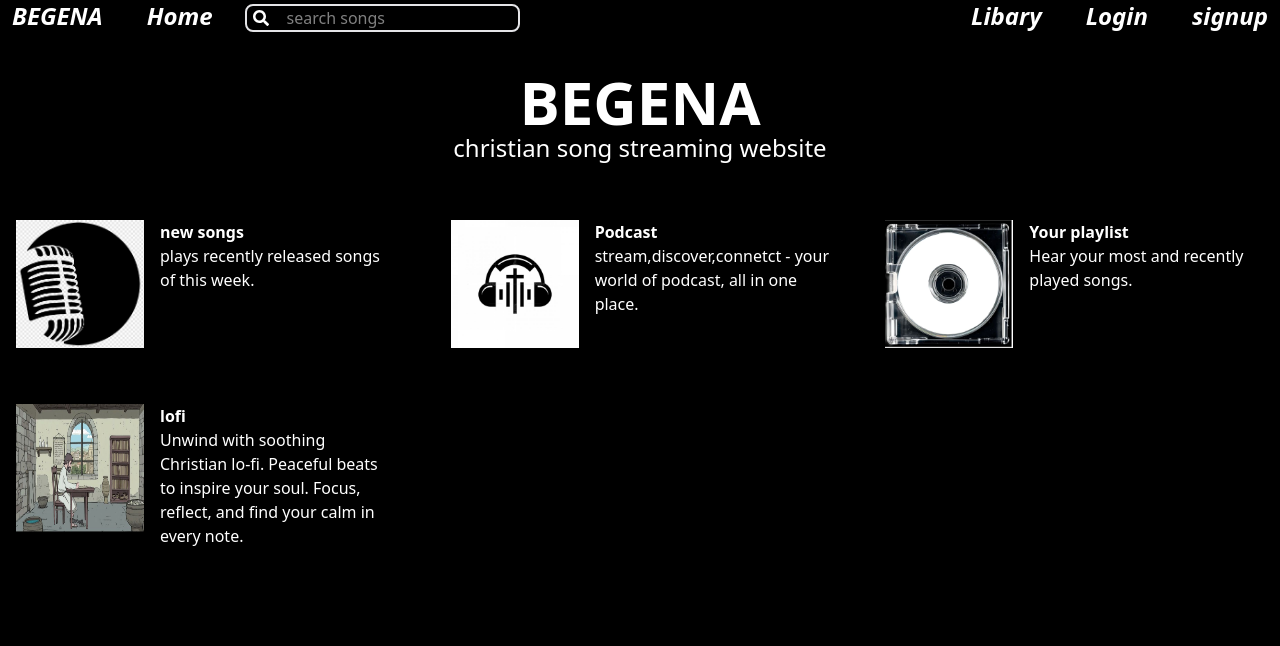
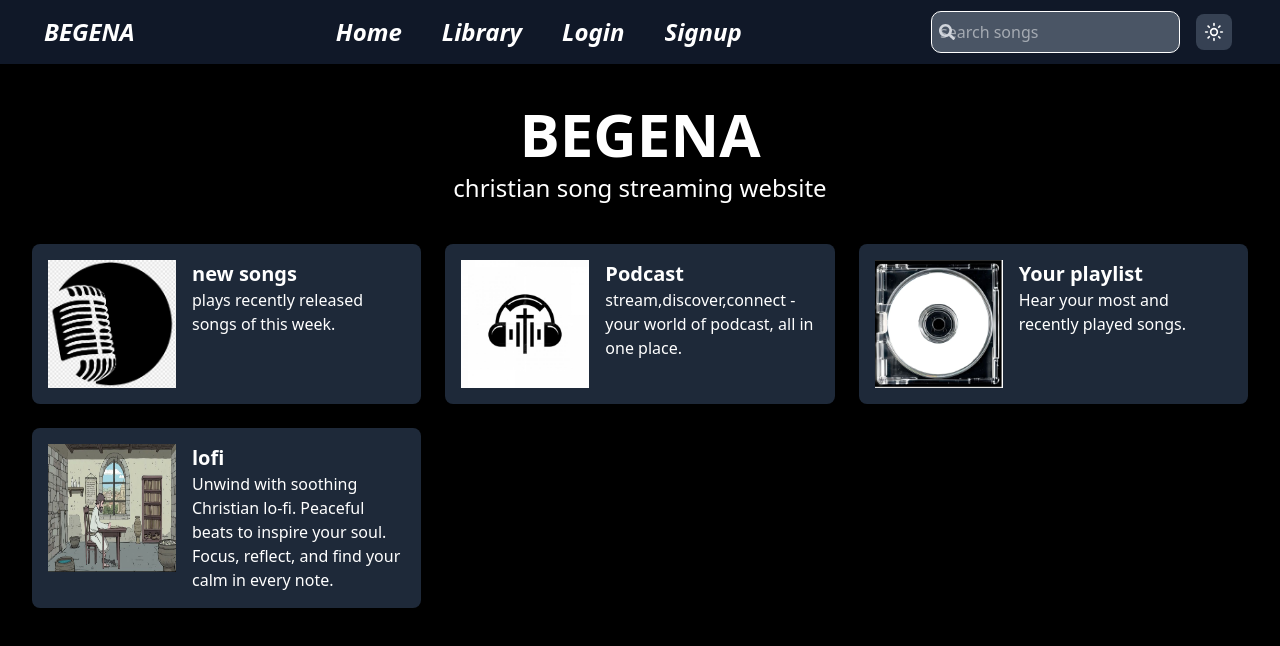
Before and after one commit to leulmesfin116/Begena, a React (Vite) app in the folder front-end/begena-prj/: page / in a window 1280 px wide. Shown: the top 646 px of the page. Built offline with nearby package versions, Linux system fonts and the light colour scheme.

Commit message:
applying dark mode and making it mobile responsive

```diff
--- a/front-end/begena-prj/src/App.jsx
+++ b/front-end/begena-prj/src/App.jsx
@@ -1,4 +1,4 @@
-import React from "react";
+import React, { useState } from "react";
 import { Home } from "./pages/Home.jsx";
 import { Library } from "./pages/Library.jsx";
 import { Login } from "./pages/Login.jsx";
@@ -7,39 +7,93 @@ import { NewMusic } from "./pages/NewMusic.jsx";
 import { Podcast } from "./pages/Podcast.jsx";
 import { Link, Route, Routes } from "react-router-dom";
 import { FaSearch } from "react-icons/fa";
+import { Moon, Sun, Menu, X } from "lucide-react";
+import { useTheme } from "./ThemeContext.jsx";
 function App() {
+  const { isDarkMode, toggleTheme } = useTheme();
+  const [isMenuOpen, setIsMenuOpen] = useState(false);
   return (
     <>
-      <nav className="">
-        <ul className="flex flex-row  gap-5">
-          <li>
-            <Link className="nav" to="/">
+      <nav className="bg-white dark:bg-gray-900 shadow-md">
+        <div className="max-w-7xl mx-auto px-4 sm:px-6 lg:px-8">
+          <div className="flex justify-between items-center h-16">
+            <div className="flex items-center">
+              <Link className="nav text-xl sm:text-2xl" to="/">
                 BEGENA
               </Link>
-          </li>
-          <li className="nav">
-            <Link to="/">Home</Link>
-          </li>
-          <li>
-            <div className="relative mt-1">
+            </div>
+            <div className="hidden md:flex items-center space-x-4">
+              <Link className="nav" to="/">
+                Home
+              </Link>
+              <Link className="nav" to="/Library">
+                Library
+              </Link>
+              <Link className="nav" to="/Login">
+                Login
+              </Link>
+              <Link className="nav" to="/signup">
+                Signup
+              </Link>
+            </div>
+            <div className="flex items-center space-x-4">
+              <div className="relative">
                 <input
                   type="text"
                   placeholder="search songs"
-                className="pl-10 border-2 rounded-md  "
+                  className="pl-10 pr-4 py-2 border-2 rounded-md input w-48 sm:w-64"
                 />
-              <FaSearch className="absolute left-2 top-1/2 -translate-y-1/2" />
+                <FaSearch className="absolute left-2 top-1/2 -translate-y-1/2 text-gray-500 dark:text-gray-300" />
               </div>
-          </li>
-          <li className="nav ml-auto">
-            <Link to="/Library">Libary</Link>
-          </li>
-          <li className="nav">
-            <Link to="/Login">Login</Link>
-          </li>
-          <li className="nav ">
-            <Link to="/signup">signup</Link>
-          </li>
-        </ul>
+              <button
+                onClick={toggleTheme}
+                className="p-2 rounded-md bg-gray-200 dark:bg-gray-700 text-black dark:text-white hover:bg-gray-300 dark:hover:bg-gray-600 transition-colors"
+              >
+                {isDarkMode ? <Sun size={20} /> : <Moon size={20} />}
+              </button>
+              <button
+                onClick={() => setIsMenuOpen(!isMenuOpen)}
+                className="md:hidden p-2 rounded-md bg-gray-200 dark:bg-gray-700 text-black dark:text-white hover:bg-gray-300 dark:hover:bg-gray-600 transition-colors"
+              >
+                {isMenuOpen ? <X size={20} /> : <Menu size={20} />}
+              </button>
+            </div>
+          </div>
+          {isMenuOpen && (
+            <div className="md:hidden">
+              <div className="px-2 pt-2 pb-3 space-y-1 sm:px-3 bg-white dark:bg-gray-900 border-t border-gray-200 dark:border-gray-700">
+                <Link
+                  className="nav block px-3 py-2"
+                  to="/"
+                  onClick={() => setIsMenuOpen(false)}
+                >
+                  Home
+                </Link>
+                <Link
+                  className="nav block px-3 py-2"
+                  to="/Library"
+                  onClick={() => setIsMenuOpen(false)}
+                >
+                  Library
+                </Link>
+                <Link
+                  className="nav block px-3 py-2"
+                  to="/Login"
+                  onClick={() => setIsMenuOpen(false)}
+                >
+                  Login
+                </Link>
+                <Link
+                  className="nav block px-3 py-2"
+                  to="/signup"
+                  onClick={() => setIsMenuOpen(false)}
+                >
+                  Signup
+                </Link>
+              </div>
+            </div>
+          )}
+        </div>
       </nav>
       <Routes>
         <Route path="/" element={<Home />} />
--- /dev/null
+++ b/front-end/begena-prj/src/ThemeContext.jsx
@@ -0,0 +1,39 @@
+import React, { createContext, useContext, useEffect, useState } from "react";
+
+const ThemeContext = createContext();
+
+export const useTheme = () => {
+  const context = useContext(ThemeContext);
+  if (!context) {
+    throw new Error("useTheme must be used within a ThemeProvider");
+  }
+  return context;
+};
+
+export const ThemeProvider = ({ children }) => {
+  const [isDarkMode, setIsDarkMode] = useState(() => {
+    // Check localStorage or default to dark mode
+    const saved = localStorage.getItem("darkMode");
+    return saved ? JSON.parse(saved) : true; // Default to dark
+  });
+
+  useEffect(() => {
+    const root = document.documentElement;
+    if (isDarkMode) {
+      root.classList.add("dark");
+    } else {
+      root.classList.remove("dark");
+    }
+    localStorage.setItem("darkMode", JSON.stringify(isDarkMode));
+  }, [isDarkMode]);
+
+  const toggleTheme = () => {
+    setIsDarkMode(!isDarkMode);
+  };
+
+  return (
+    <ThemeContext.Provider value={{ isDarkMode, toggleTheme }}>
+      {children}
+    </ThemeContext.Provider>
+  );
+};
--- a/front-end/begena-prj/src/index.css
+++ b/front-end/begena-prj/src/index.css
@@ -3,11 +3,10 @@
 
 @custom-variant dark (&:is(.dark *));
 .animate {
-  @apply rounded-md p-4 shadow-md hover:shadow-xl hover:scale-105 transition-transform duration-300;
+  @apply rounded-md p-4 shadow-md hover:shadow-xl hover:scale-105 transition-all duration-300 bg-white dark:bg-gray-800 text-black dark:text-white;
 }
 body {
-  background-color: black;
-  @apply text-white;
+  @apply bg-white text-black dark:bg-black dark:text-white transition-colors duration-300;
 }
 .card {
   @apply flex flex-row gap-4;
@@ -16,13 +15,13 @@ body {
   @apply flex flex-col items-center;
 }
 .input {
-  @apply bg-gray-600 text-black border-1 border-white w-100 rounded-lg p-2;
+  @apply bg-gray-200 text-black dark:bg-gray-600 dark:text-white border border-gray-300 dark:border-white w-full rounded-lg p-2;
 }
 .image {
-  @apply w-32 h-32;
+  @apply w-24 h-24 sm:w-32 sm:h-32;
 }
 .nav {
-  @apply text-white font-bold italic text-2xl px-3;
+  @apply text-black dark:text-white font-bold italic text-lg sm:text-2xl px-3 py-2 hover:text-gray-600 dark:hover:text-gray-300 transition-colors;
 }
 
 @theme inline {
--- a/front-end/begena-prj/src/main.jsx
+++ b/front-end/begena-prj/src/main.jsx
@@ -3,11 +3,14 @@ import { createRoot } from "react-dom/client";
 import "./index.css";
 import App from "./App.jsx";
 import { BrowserRouter } from "react-router-dom";
+import { ThemeProvider } from "./ThemeContext.jsx";
 
 createRoot(document.getElementById("root")).render(
   <StrictMode>
     <BrowserRouter>
-      <App />
+      <ThemeProvider>
+        <App />
+      </ThemeProvider>
     </BrowserRouter>
   </StrictMode>
 );
--- a/front-end/begena-prj/src/pages/Home.jsx
+++ b/front-end/begena-prj/src/pages/Home.jsx
@@ -16,58 +16,61 @@ export function Home() {
   }
   return (
     <>
-      <div className="center m-10">
+      <div className="center m-4 sm:m-10">
         <motion.h1
           initial={{ opacity: 0, y: -20 }}
-          animate={{ opacity: 3, y: 0 }}
-          transition={{ duration: 3 }}
-          className="font-bold text-6xl "
+          animate={{ opacity: 1, y: 0 }}
+          transition={{ duration: 0.8 }}
+          className="font-bold text-4xl sm:text-6xl text-center"
         >
           BEGENA
         </motion.h1>
         <motion.p
           initial={{ opacity: 0, y: -20 }}
-          animate={{ opacity: 3, y: 0 }}
-          transition={{ duration: 3 }}
-          className="text-2xl"
+          animate={{ opacity: 1, y: 0 }}
+          transition={{ duration: 0.8, delay: 0.2 }}
+          className="text-lg sm:text-2xl text-center mt-2"
         >
           christian song streaming website
         </motion.p>
-        {/* first catagory */}
+        {/* first category */}
       </div>
-      <div className="grid grid-cols-1 md:grid-cols-3 gap-6">
-        <div onClick={handleClick} className=" card animate ">
+      <div className="grid grid-cols-1 sm:grid-cols-2 lg:grid-cols-3 gap-4 sm:gap-6 px-4 sm:px-6 lg:px-8">
+        <div onClick={handleClick} className="card animate cursor-pointer">
           <img className="image" src={newSong} alt="new song" />
           <div className="">
-            <h2 className="font-bold">new songs</h2>
-            <p>plays recently released songs of this week.</p>
+            <h2 className="font-bold text-lg sm:text-xl">new songs</h2>
+            <p className="text-sm sm:text-base">
+              plays recently released songs of this week.
+            </p>
           </div>
-          {/* second catagory */}
+          {/* second category */}
         </div>
-        <div onClick={handlePod} className=" card animate">
+        <div onClick={handlePod} className="card animate cursor-pointer">
           <img className="image" src={podcast} alt="podcast" />
           {/* the text */}
           <div>
-            <h2 className="font-bold">Podcast</h2>
-            <p>
-              stream,discover,connetct - your world of podcast, all in one
-              place.
+            <h2 className="font-bold text-lg sm:text-xl">Podcast</h2>
+            <p className="text-sm sm:text-base">
+              stream,discover,connect - your world of podcast, all in one place.
             </p>
           </div>
         </div>
-        <div className=" card animate">
+        <div className="card animate cursor-pointer">
           <img className="image" src={playlist} alt="playlist" />
           <div>
-            <h2 className="font-bold">Your playlist</h2>
-            <p>Hear your most and recently played songs.</p>
+            <h2 className="font-bold text-lg sm:text-xl">Your playlist</h2>
+            <p className="text-sm sm:text-base">
+              Hear your most and recently played songs.
+            </p>
           </div>
         </div>
         {/* the 4th div */}
-        <div className="card animate">
+        <div className="card animate cursor-pointer sm:col-span-2 lg:col-span-1">
           <img className="image" src={Lofi} alt="Lo-fi" />
           <div>
-            <h2 className="font-bold">lofi</h2>
-            <p>
+            <h2 className="font-bold text-lg sm:text-xl">lofi</h2>
+            <p className="text-sm sm:text-base">
               Unwind with soothing Christian lo-fi. Peaceful beats to inspire
               your soul. Focus, reflect, and find your calm in every note.
             </p>
--- a/front-end/begena-prj/src/pages/Library.jsx
+++ b/front-end/begena-prj/src/pages/Library.jsx
@@ -1,11 +1,15 @@
 export function Library() {
   return (
     <>
-      <div className="center m-8">
-        <h1 class="text-white p-3 text-3xl font-bold">Library</h1>
+      <div className="center m-4 sm:m-8">
+        <h1 className="text-black dark:text-white p-3 text-2xl sm:text-3xl font-bold text-center">
+          Library
+        </h1>
       </div>
-      <div>
-        <h2 className="text-white p-3 text-xl">Recently played musics</h2>
+      <div className="px-4 sm:px-6 lg:px-8">
+        <h2 className="text-black dark:text-white p-3 text-lg sm:text-xl">
+          Recently played musics
+        </h2>
       </div>
     </>
   );
--- a/front-end/begena-prj/src/pages/Login.jsx
+++ b/front-end/begena-prj/src/pages/Login.jsx
@@ -2,29 +2,34 @@ import { Link } from "react-router-dom";
 export function Login() {
   return (
     <>
-      <div className="center  m-8">
-        <h1 className="text-white p-3 text-3xl font-bold">Login</h1>
-        <p>create an account!</p>
+      <div className="center  m-4 sm:m-8">
+        <h1 className="text-black dark:text-white p-3 text-2xl sm:text-3xl font-bold text-center">
+          Login
+        </h1>
+        <p className="text-center">create an account!</p>
       </div>
-      <div className="center gap-4 p-2">
-        <input className="input" type="text" placeholder="Email" />
-        <input className="input" type="password" placeholder="*******" />
+      <div className="center gap-4 p-2 max-w-md mx-auto">
+        <input className="input w-full" type="text" placeholder="Email" />
+        <input className="input w-full" type="password" placeholder="*******" />
         <button
           type="submit"
-          className="relative bg-gray-600 rounded-lg p-3 border-2 border-white
-        overflow-hidden group cursor-pointer "
+          className="relative bg-gray-300 dark:bg-gray-600 rounded-lg p-3 border-2 border-black dark:border-white
+        overflow-hidden group cursor-pointer w-full"
         >
           <span
-            className="absolute inset-0 bg-white translate-y-[-100%]
+            className="absolute inset-0 bg-black dark:bg-white translate-y-[-100%]
              group-hover:translate-y-0 transition-transform duration-550 z-0"
           ></span>
-          <span className="relative z-10 group-hover:text-gray-700 transition-colors duration-400">
+          <span className="relative z-10 group-hover:text-white dark:group-hover:text-gray-700 transition-colors duration-400">
             submit
           </span>
         </button>
-        <div className="flex flex-row gap-3">
+        <div className="flex flex-col sm:flex-row gap-3 items-center">
           <p>Need an account?</p>
-          <Link className="text-blue-600  hover:text-blue-400" to="/signup">
+          <Link
+            className="text-blue-600 hover:text-blue-400 dark:text-blue-400 dark:hover:text-blue-300"
+            to="/signup"
+          >
             Sign Up
           </Link>
         </div>
--- a/front-end/begena-prj/src/pages/NewMusic.jsx
+++ b/front-end/begena-prj/src/pages/NewMusic.jsx
@@ -1,7 +1,11 @@
 export function NewMusic() {
   return (
     <>
-      <h1>new musics </h1>
+      <div className="center m-4 sm:m-8">
+        <h1 className="text-black dark:text-white text-2xl sm:text-3xl font-bold text-center">
+          New Music
+        </h1>
+      </div>
     </>
   );
 }
--- a/front-end/begena-prj/src/pages/Podcast.jsx
+++ b/front-end/begena-prj/src/pages/Podcast.jsx
@@ -1,7 +1,11 @@
 export function Podcast() {
   return (
     <>
-      <h1>Podcast</h1>
+      <div className="center m-4 sm:m-8">
+        <h1 className="text-black dark:text-white text-2xl sm:text-3xl font-bold text-center">
+          Podcast
+        </h1>
+      </div>
     </>
   );
 }
```
Also changed, not shown: front-end/begena-prj/src/pages/Signup.jsx (+12 -10 lines). Lines whose indentation alone changed are shown as unchanged.
